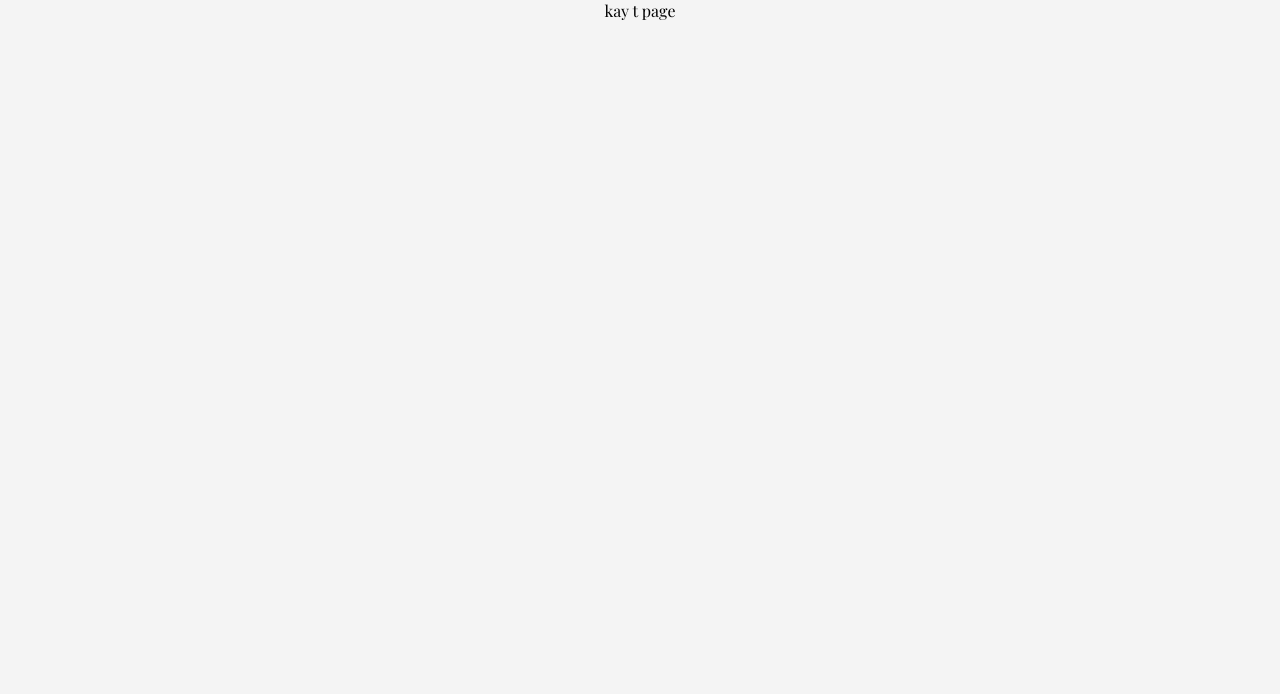
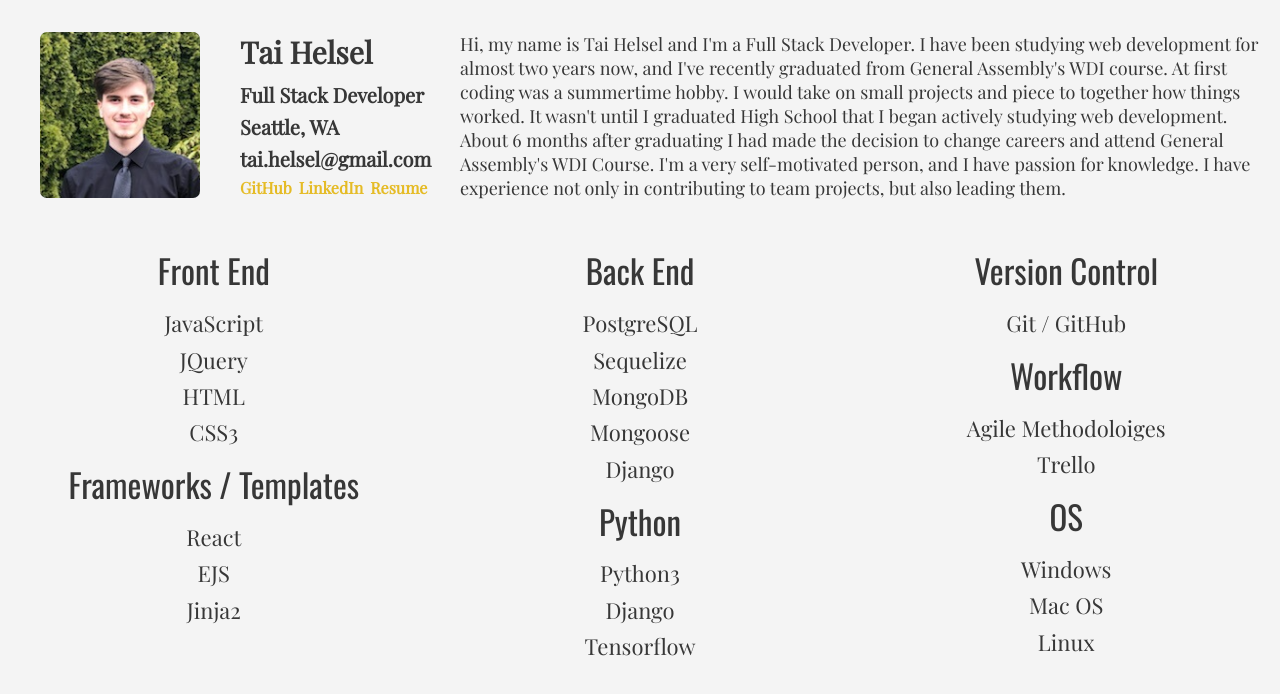
Before and after one commit to taihelsel/portfolio-v2, a React (Create React App) app: page /projects/kayt in a window 1280 px wide. Shown: the top 694 px of the page. Built offline with nearby package versions, Linux system fonts and the light colour scheme.

Commit message:
removed react router stuff. Going a different route.

```diff
--- a/src/App.js
+++ b/src/App.js
@@ -1,10 +1,8 @@
 import React, { Component } from 'react';
 import './App.css';
-import { BrowserRouter as Router, Route } from 'react-router-dom';
 import $ from 'jquery';
 /*React Components*/
 import Home from "./components/Home.js";
-import KayT from "./components/Projects/KayT.js";
 class App extends Component {
   constructor(){
     super();
@@ -23,13 +21,10 @@ class App extends Component {
   }
   render() {
     return (
-      this.state.initialImageCached?
-        <Router>
-          <div className="App">
-            <Route exact path="/" component={Home} />
-            <Route exact path="/projects/kayt" component={KayT} />
-          </div>
-        </Router>:<div></div>
+      this.state.initialImageCached ?
+        <div className="App">
+          <Home />
+        </div> : <div></div>
     );
   }
 }
--- a/src/components/Projects/KayT.js
+++ /dev/null
@@ -1,12 +0,0 @@
-import React from 'react';
-import '../.././App.css';
-
-const KayT = () => {
-    return (
-      <section id="single-project">
-      kay t page
-      </section>
-    );
-}
-
-export default KayT;
--- a/src/components/Projects/Projects.js
+++ b/src/components/Projects/Projects.js
@@ -1,17 +1,18 @@
-import React from 'react';
+import React, { Component } from 'react';
 import '../.././App.css';
-import { Link } from 'react-router-dom';
-const Projects = () => {
+class Projects extends Component {
+  render(){
     return (
       <section id="projects-page">
         <ul className="projects-wrapper">
-            <li className="projects-item"><Link to="/projects/kayt"><div><h1>KayT Portfolio</h1></div><img src={require("../.././media/images/project-photos/kt-preview.png")} /></Link></li>
+            <li className="projects-item"><div><h1>KayT Portfolio</h1></div><img src={require("../.././media/images/project-photos/kt-preview.png")} /></li>
             <li className="projects-item"><div><h1>Crypto App</h1></div><img src={require("../.././media/images/project-photos/crypto-preview.png")} /></li>
             <li className="projects-item"><div><h1>Restaurant Redesign</h1></div><img src={require("../.././media/images/project-photos/gorgai-preview.png")} /></li>
             <li className="projects-item"><div><h1>2048 Remake</h1></div><img src={require("../.././media/images/project-photos/2048-preview.png")} /></li>
         </ul>
       </section>
     );
+  }
 }
 
 export default Projects;
```
